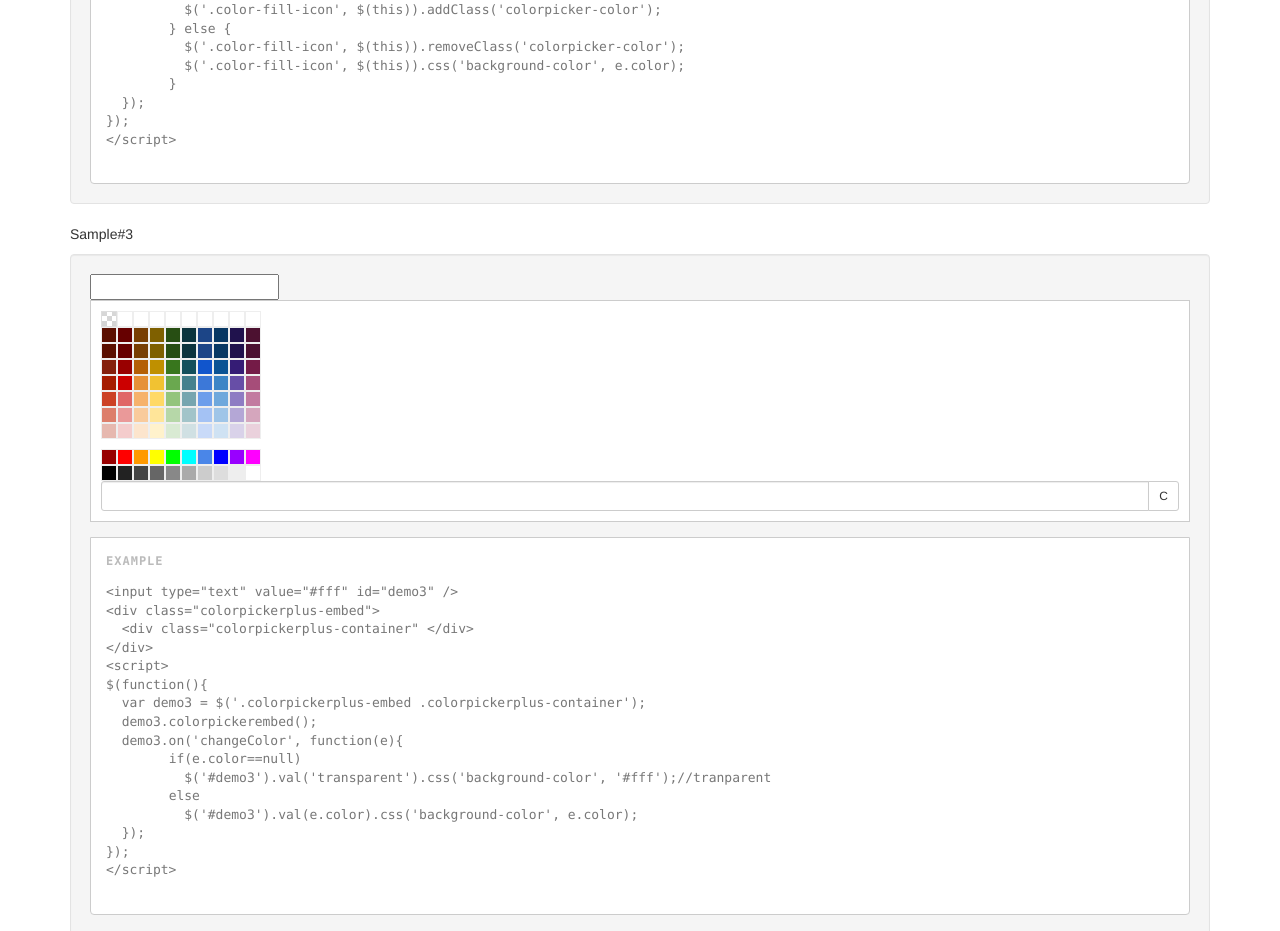
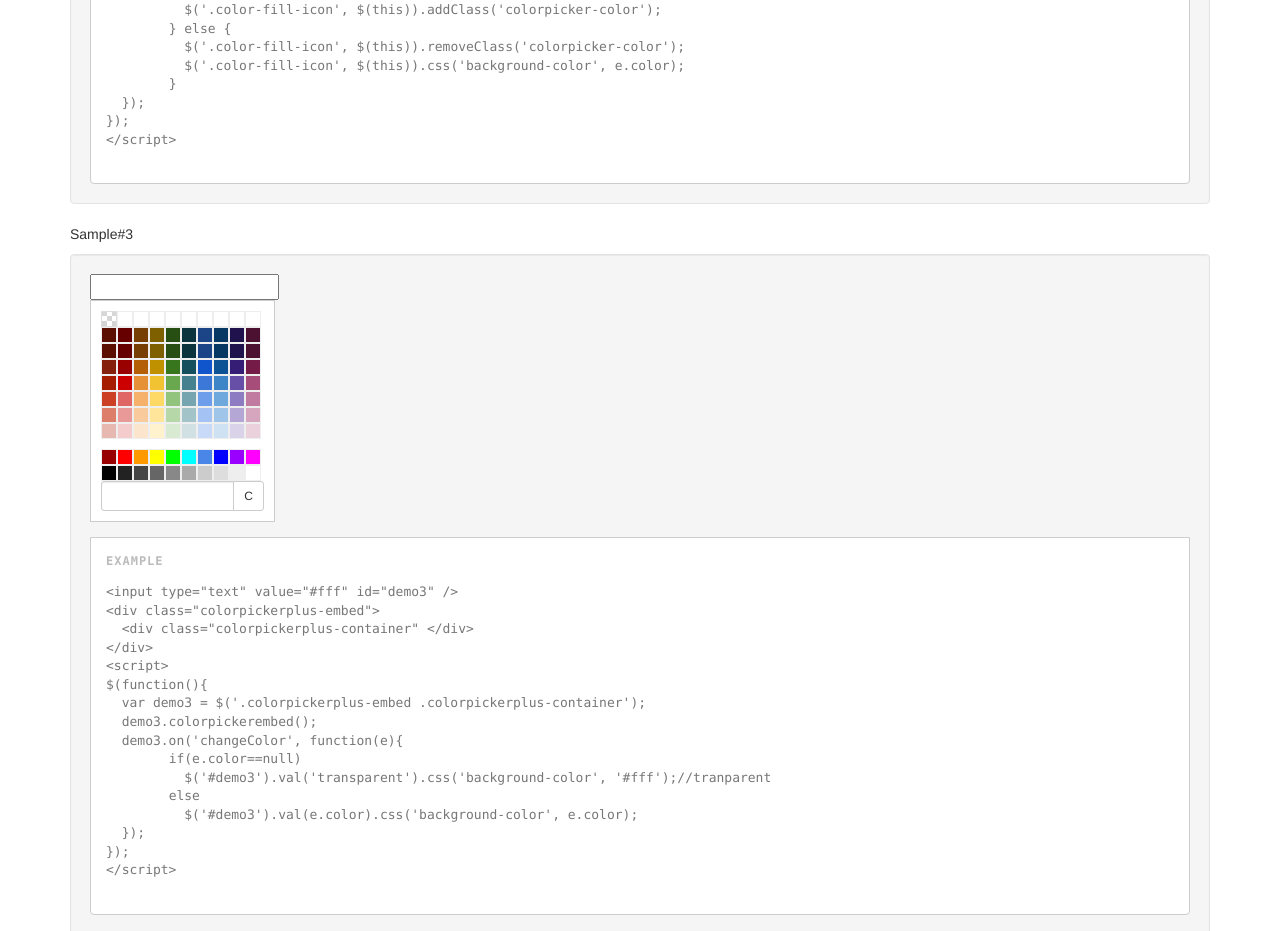
Before and after one commit to zzzhan/bootstrap-colorpicker-plus, a website: page index.html in a window 1280 px wide. Shown: the part 1154-2085 px from the top of the page. Drawn offline with nearby package versions, Linux system fonts and the light colour scheme.

Commit message:
fix sample3 width

```diff
--- a/index.html
+++ b/index.html
@@ -32,6 +32,9 @@
 			color: #bbb;
 			text-transform: uppercase;
 			letter-spacing: 1px;
+		}
+		.colorpickerplus-embed {
+		  width: 185px
 		}
     </style>
 	<!-- Le HTML5 shim, for IE6-8 support of HTML elements -->
```
